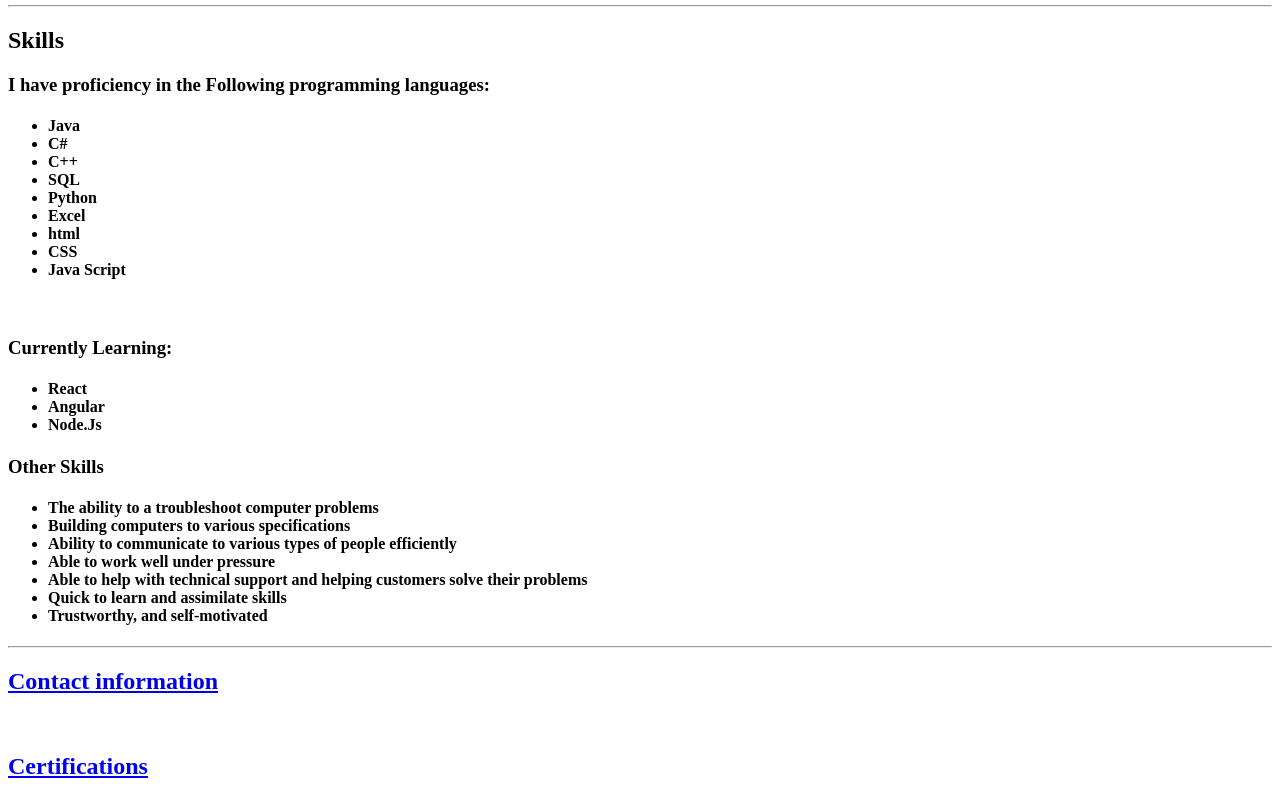
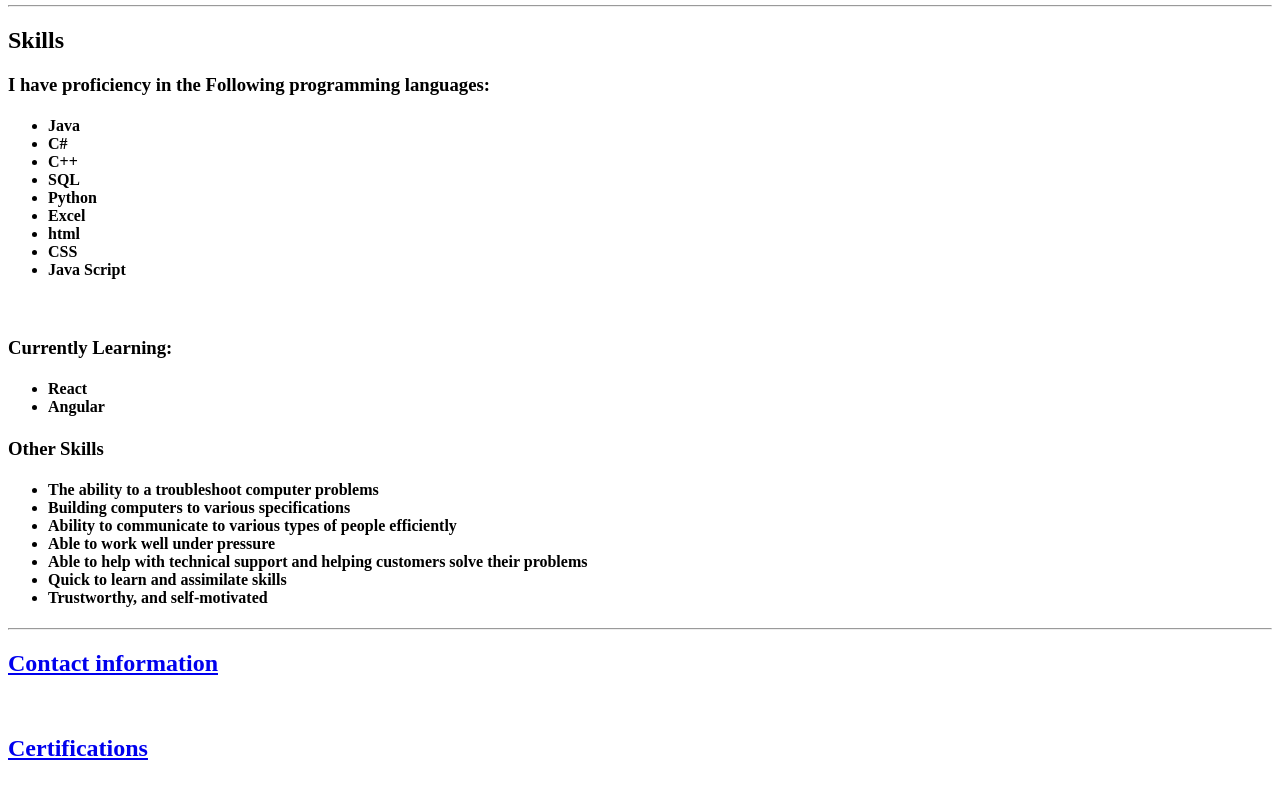
Before and after one commit to Recline25/CV_html, a plain HTML site: page index.html in a window 1280 px wide. Shown: the part 1128-1928 px from the top of the page. Drawn offline with Linux system fonts and the light colour scheme.

Commit message:
Update index.html
Node.js is not a programming language but a library that can be used to call/download functions created in JavaScript

```diff
--- a/index.html
+++ b/index.html
@@ -61,7 +61,6 @@
         <h4>
         <li>React</li>
         <li>Angular</li>
-        <li>Node.Js</li>
 
         </h4></ul>
         <h3>Other Skills</h3>
```
